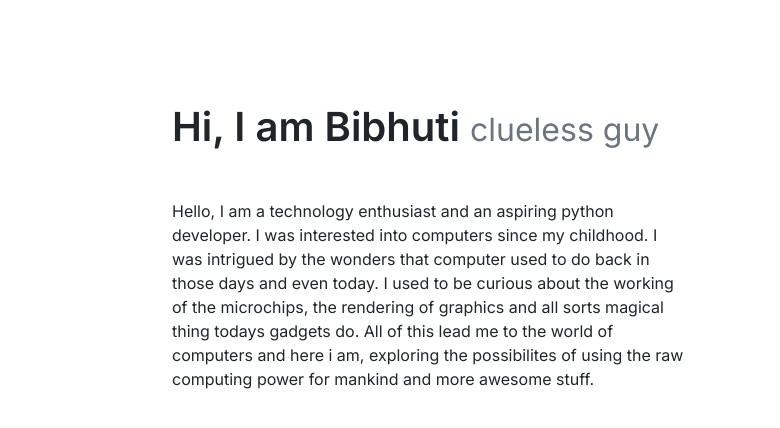
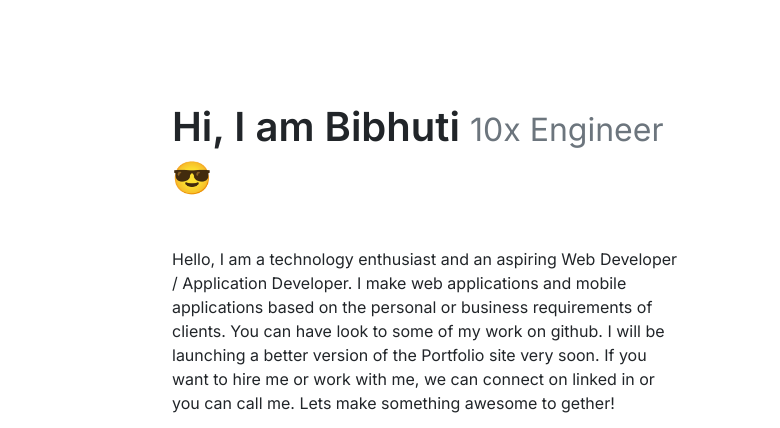
Before and after one commit to Bibhuti2000/PortFoliopage1, a plain HTML site: page index.html in a window 1280 px wide. Shown: the part 137-565 px from the top of the page, 500-1280 px from the left. Drawn offline with nearby package versions, Linux system fonts and the light colour scheme.

Commit message:
Update index.html

```diff
--- a/index.html
+++ b/index.html
@@ -50,13 +50,11 @@
       <div id="introinfo">
         <h1 style="font-weight: 900;">
             Hi, I am Bibhuti
-            <small class="text-muted">clueless guy</small>
+            <small class="text-muted">10x Engineer 😎</small>
         </h1>
-        <p class="lead" style="font-size: medium; font-weight: 500;  margin-top: 5vh; margin-bottom: 5vh;">Hello, I am a technology enthusiast and an aspiring python developer.
-        I was interested into computers since my childhood. I was intrigued by the wonders that computer used to do back in those days and
-    even today. I used to be curious about the working of the microchips, the rendering of graphics and all sorts magical thing
-todays gadgets do. All of this lead me to the world of computers and here i am, exploring the possibilites of using the raw computing power
-for mankind and more awesome stuff. </p>
+        <p class="lead" style="font-size: medium; font-weight: 500;  margin-top: 5vh; margin-bottom: 5vh;">Hello, I am a technology enthusiast and an aspiring Web Developer / Application Developer.
+       I make web applications and mobile applications based on the personal or business requirements of clients. You can have look to some of my work on github. I will be launching a better
+        version of the Portfolio site very soon. If you want to hire me or work with me, we can connect on linked in or you can call me. Lets make something awesome to gether! </p>
 
            <div class="btngrp"><button type="button" class="btn btn-dark" id="projectbtn" style="margin:auto" onclick="window.open('#projectlist', '_self')">Projects</button>
             <button type="button" class="btn btn-success" onclick="window.open('https://github.com/Bibhuti2000','_self')">Github</button>
```
